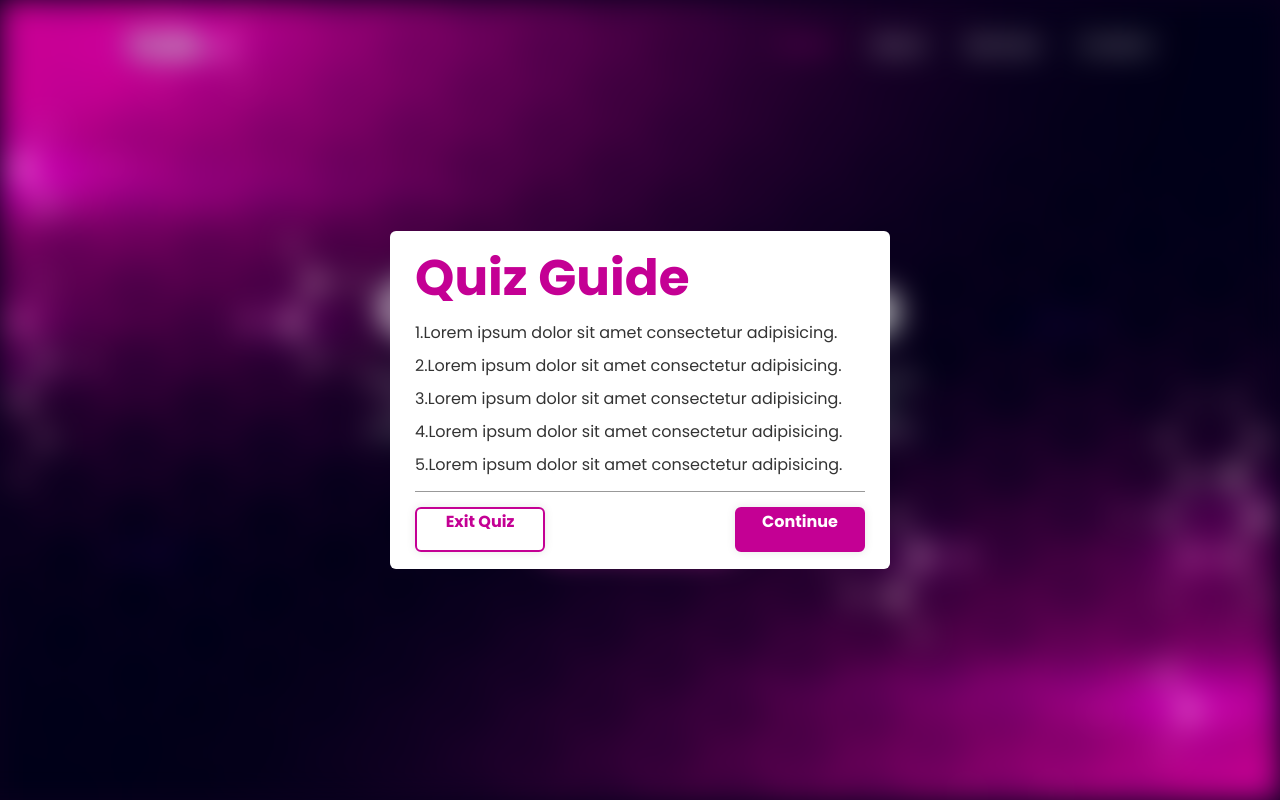
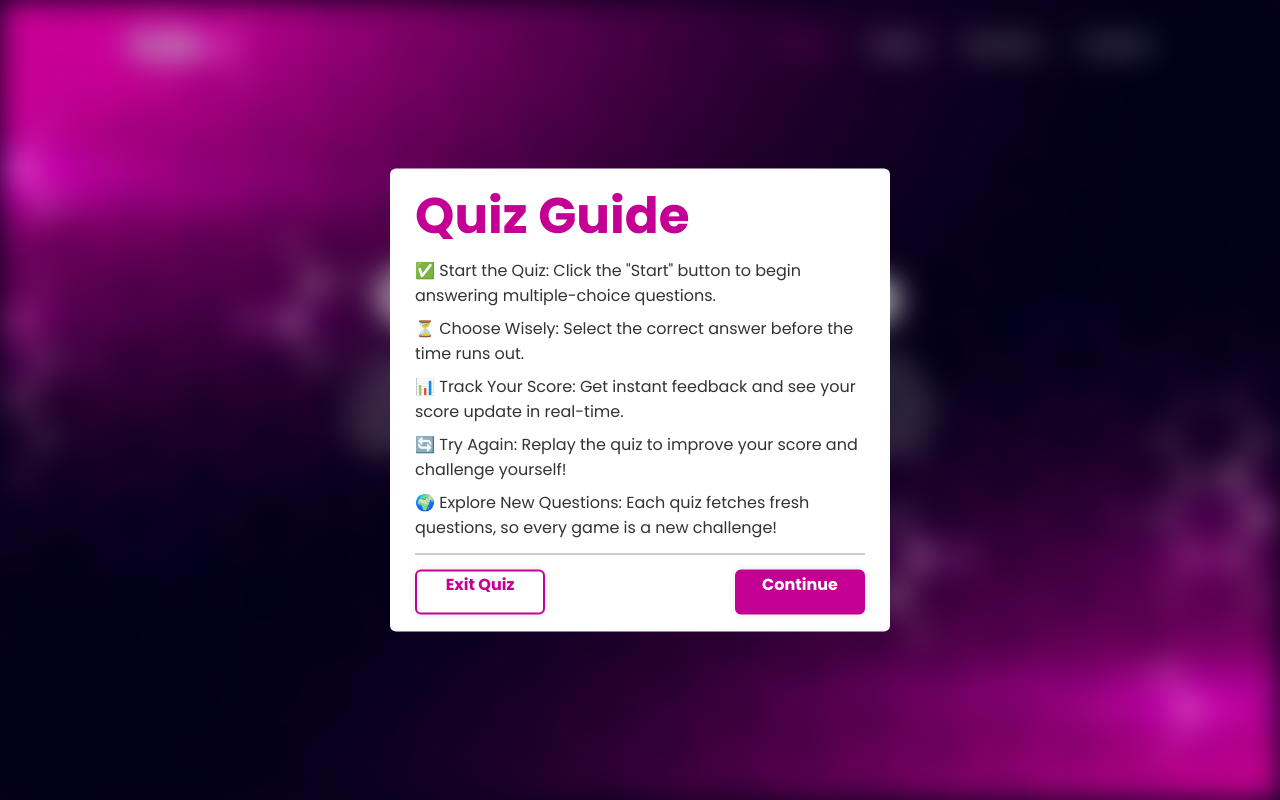
Before and after one commit to Farhann9088/Quiz, a website: page index.html in a window 1280 px wide. Both pictures are taken after a click on the button "Start Quiz". Shown: the top 800 px of the page. Drawn offline with Linux system fonts and the light colour scheme; no server answers.

Commit message:
Update index.html

```diff
--- a/index.html
+++ b/index.html
@@ -72,8 +72,7 @@
             <section class="home">
                 <div class="home-content">
                     <h1>Quiz Website</h1>
-                    <p>Lorem ipsum dolor sit, amet consectetur adipisicing elit. Illum vero ea tempora quas neque totam iure sint architecto nobis quam
-                    est voluptatum minima eligendi optio nulla saepe laboriosam, excepturi beatae?</p>
+                    <p>"Welcome to the Quiz WebApp! 🎉 Test your knowledge with exciting multiple-choice questions fetched dynamically from our quiz API. Answer questions, track your score, and challenge yourself to improve. Get instant feedback on your answers and see how well you perform. Start playing now and boost your learning in a fun way!"</p>
                     <button class="start-btn">Start Quiz</button>
                 </div>
             </section>
@@ -82,11 +81,11 @@
 
     <div class="popup-info">
         <h2>Quiz Guide</h2>
-        <span class="info">1.Lorem ipsum dolor sit amet consectetur adipisicing.</span>
-        <span class="info">2.Lorem ipsum dolor sit amet consectetur adipisicing.</span>
-        <span class="info">3.Lorem ipsum dolor sit amet consectetur adipisicing.</span>
-        <span class="info">4.Lorem ipsum dolor sit amet consectetur adipisicing.</span>
-        <span class="info">5.Lorem ipsum dolor sit amet consectetur adipisicing.</span>
+        <span class="info">✅ Start the Quiz: Click the "Start" button to begin answering multiple-choice questions.</span>
+        <span class="info">⏳ Choose Wisely: Select the correct answer before the time runs out.</span>
+        <span class="info">📊 Track Your Score: Get instant feedback and see your score update in real-time.</span>
+        <span class="info">🔄 Try Again: Replay the quiz to improve your score and challenge yourself!</span>
+        <span class="info">🌍 Explore New Questions: Each quiz fetches fresh questions, so every game is a new challenge!</span>
 
         <div class="btn-group">
             <button class="info-btn exit-btn">Exit Quiz</button>
```
